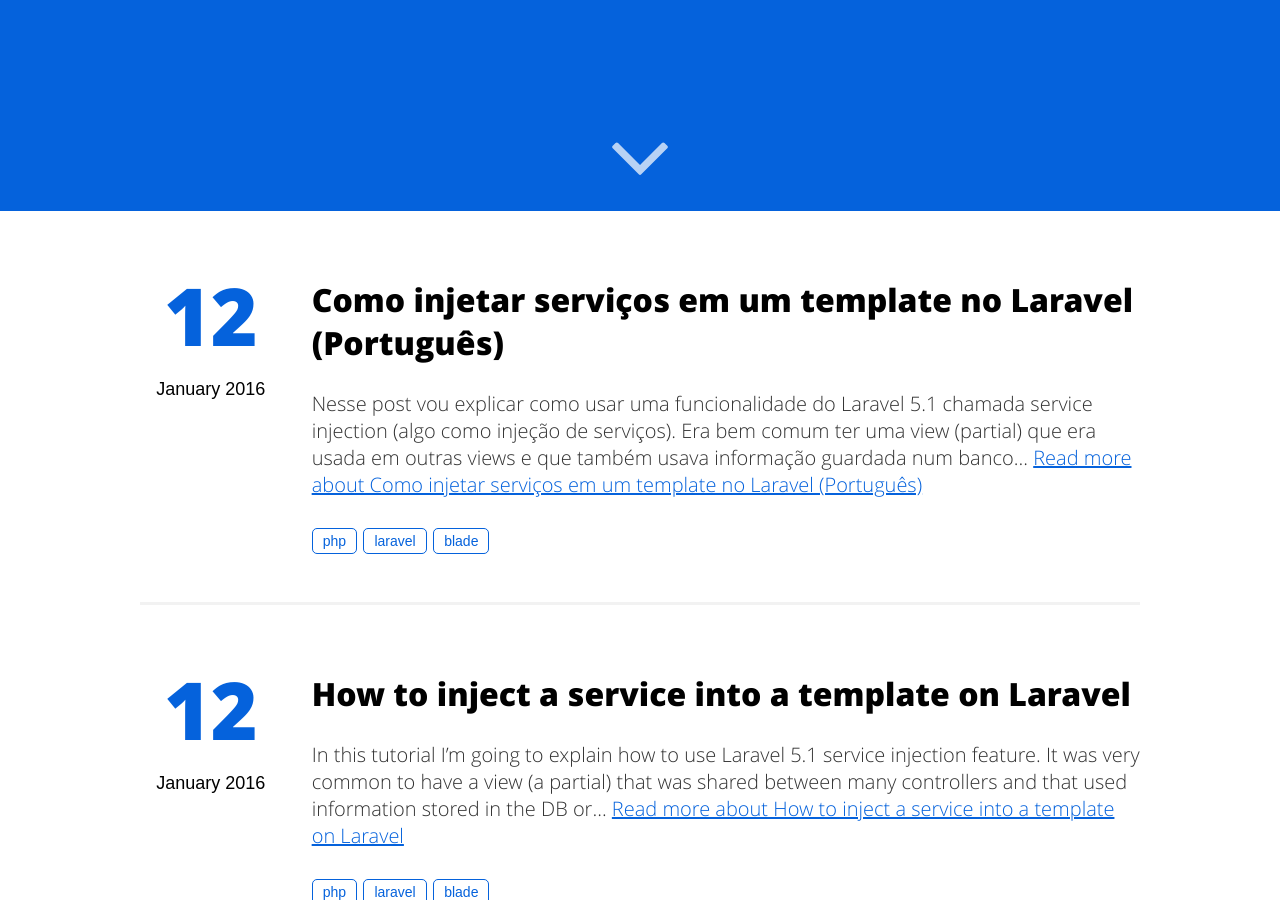
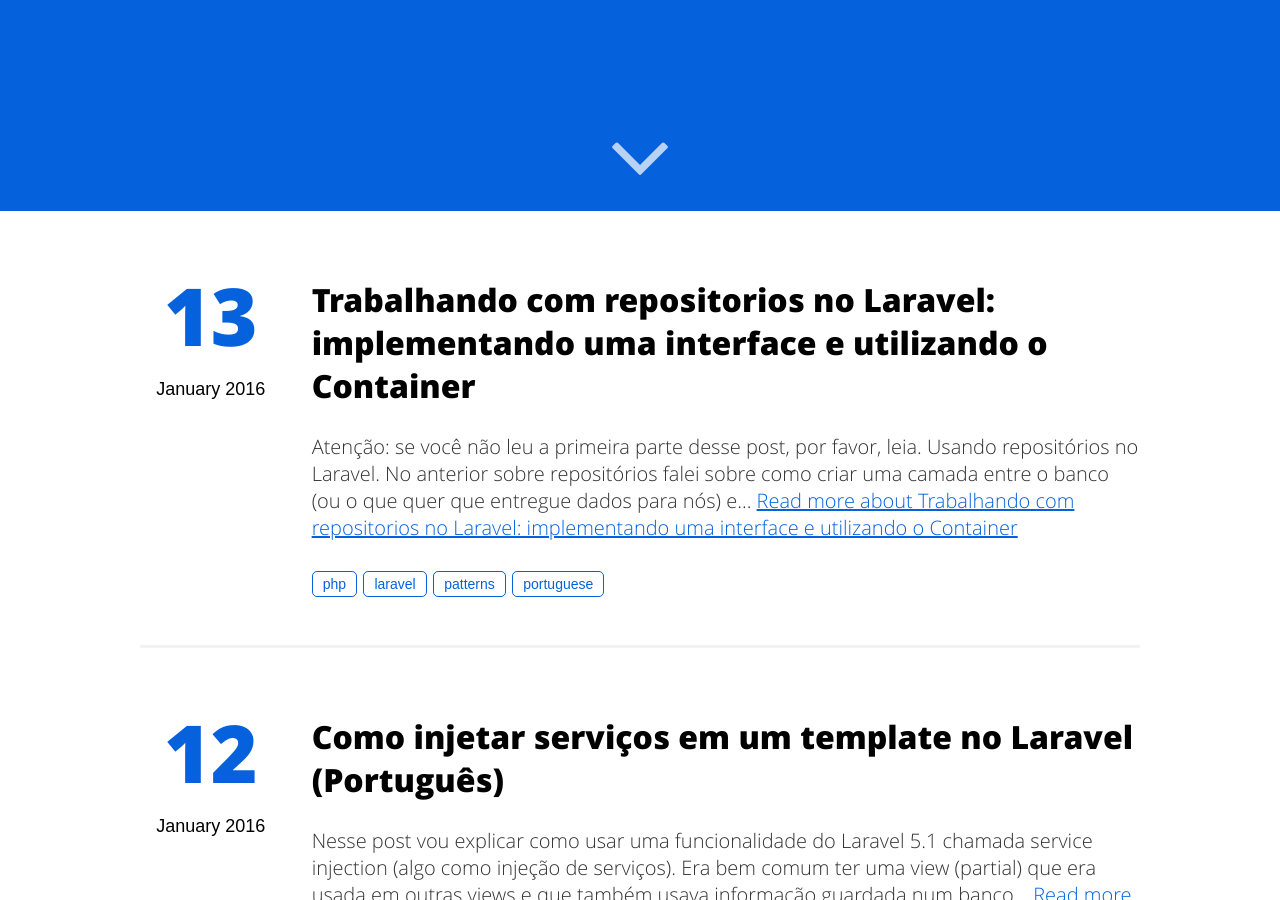
Before and after one commit to mateusjatenee/mateusjatenee.github.io, a Jekyll site: the page built from index.html, in a window 1280 px wide and 900 px high, scrolled down 689 px. Built offline with Jekyll 4.4.1, drawn with Linux system fonts in a browser that asks for light colours; Markdown is read by kramdown in place of the engine named in the settings; part of the change alters nothing that is shown.

Commit message:
new post!

````diff
--- a/_posts/2016-01-07-usando-repositorios-no-laravel-(portugues).md
+++ b/_posts/2016-01-07-usando-repositorios-no-laravel-(portugues).md
@@ -12,6 +12,7 @@ tags:
 categories:
 - php
 - laravel
+- "Repository Pattern"
 twitter_text:
 ---
 
@@ -77,17 +78,17 @@ use App\Repositories\PostRepository;
 
 class PostsController
 {
-	protected $post;
+        protected $post;
 
-	public function __construct(PostRepository $post)
-	{
-		$this->post = $post;
-	}
+        public function __construct(PostRepository $post)
+        {
+        	$this->post = $post;
+        }
 
-	public function show($slug)
-	{
-		return $this->post->findBy('slug', $slug);
-	}
+        public function show($slug)
+        {
+        	return $this->post->findBy('slug', $slug);
+        }
 }
 ?>
 ```
@@ -95,3 +96,5 @@ class PostsController
 Dê uma olhada no que fizemos: primeiro, nós injetamos o nosso repositório, ```PostRepository``` no construtor e depois, no método ```show``` nós simplesmente usamos um método do repositório para achar posts em que a coluna slug da tabela posts tem o valor de  ```$slug```. O código está centralizado, fácil de testar e fácil de manter.
 
 Espero que esse tutorial tenha ajudado alguém e mil desculas por quaisquer erros cometidos durante ele. :-)
+
+**[Parte 2 do post: implementando interfaces e usando o container do Laravel]({% post_url /_posts/2016-01-13-trabalhando-com-repositorios-no-laravel-implementando-uma-interface %})**
--- /dev/null
+++ b/_posts/2016-01-13-trabalhando-com-repositorios-no-laravel-implementando-uma-interface.md
@@ -0,0 +1,172 @@
+---
+layout: post
+title: "Trabalhando com repositorios no Laravel: implementando uma interface e utilizando o Container"
+date: 2016-01-13 04:16:49
+image: '/assets/img/posts/trabalhando-com-repositorios-no-laravel-implementando-uma-interface.png'
+description: "Nesse post fala-se sobre a implementação de interfaces e uso do Container do Laravel e conclui o post sobre o Repository Pattern"
+tags:
+- php
+- laravel
+- patterns
+- portuguese
+categories:
+- php
+- laravel
+- repository pattern
+twitter_text:
+---
+**Atenção: se você não leu a primeira parte desse post, por favor, leia. [Usando repositórios no Laravel]({% post_url /_posts/2016-01-07-usando-repositorios-no-laravel-(portugues) %}).**
+
+
+No [anterior sobre repositórios]({% post_url /_posts/2016-01-07-usando-repositorios-no-laravel-(portugues) %}) falei sobre como criar uma camada entre o banco (ou o que quer que entregue dados para nós) e os controllers. Para isso, usamos os seguintes exemplos: `app/Http/Controllers/PostsController.php`e `app/Repositories/PostRepository.php` - para ver os códigos, é só clicar no link do post ali em cima.
+No post mostrei como injetar a classe PostRepository, que é responsável por fazer as calls para o banco, no nosso `PostsController`. Isso nos ajudou a ter mais controle sobre as nossas queries etc. No entanto, isso não nos permite, por exemplo, flexibilidade na hora de trocar de ORM ou banco. Para isso, precisamos criar uma `Interface` - algo que funciona como um contrato, dizendo a uma classe quais métodos ela deve implementar sem definir como esses métodos serão tratados, [clique aqui para ler mais](http://php.net/manual/pt_BR/language.oop5.interfaces.php) -, fazer com que o Laravel saiba qual classe usar quando essa `Interface` for chamada e aí sim injetar ela no `controller`. Dessa forma, podemos fazer modificações sem ter que mexer no controller. Para isso, vamos primeiro criar a Interface. Você pode colocar o arquivo onde quiser, eu o colocarei em `app/Repositories/Contracts`.
+
+```php
+<?php
+// app/Repositories/Contracts/PostRepositoryInterface.php
+
+namespace App\Repositories\Contacts;
+
+interface PostRepositoryInterface
+{
+    public function find();
+
+    public function findBy($att, $column);
+}
+
+?>
+```
+
+Bem simples: dizemos quais métodos a classe que implementa a interface `PostRepositoryInterface` deve ter - ela **precisa** ter esses métodos, ou você receberá um erro.
+
+Agora, a gente tem que implementar essa interface no nosso `PostRepository`. Nosso antigo código era assim:
+
+```php
+<?php
+// app/Repositories/PostRepository.php
+namespace App\Repositories;
+
+use App\Post;
+
+class PostRepository
+{
+        protected $post;
+
+        public function __construct(Post $post)
+        {
+                $this->post = $post;
+        }
+
+        public function find($id)
+        {
+                return $this->post->find($id);
+        }
+
+        public function findBy($att, $column)
+        {
+                return $this->post->where($att, $column)
+        }
+}
+?>
+
+```
+
+Para implementar a nossa `PostRepositoryInterface`, basta usar o operador `implements` na declaração da classe. Temos, também, que importar a classe da interface. Fica assim:
+
+```php
+<?php
+// app/Repositories/PostRepository.php
+namespace App\Repositories;
+
+use App\Repositories\Contracts\PostRepositoryInterface;
+use App\Post;
+
+class PostRepository implements PostRepositoryInterface
+{
+        protected $post;
+
+        public function __construct(Post $post)
+        {
+                $this->post = $post;
+        }
+
+        public function find($id)
+        {
+                return $this->post->find($id);
+        }
+
+        public function findBy($att, $column)
+        {
+                return $this->post->where($att, $column)
+        }
+}
+?>
+
+```
+
+Muito simples! Agora, se você quisesse, poderia criar também outro repositório (usando doctrine, por exemplo) e chamá-lo de, sei lá, `PostRepositoryDoctrine` e também implementar essa interface. Dessa forma, teremos duas (ou mais) classes (repositórios) que implementam a mesma `PostRepositoryInterface`. Mas como nosso controller saberá qual repositório ele deve injetar? Simples: **ele não sabe**. Ao invés de injetarmos diretamente o nosso repositório, iremos injetar a interface e usaremos o [Service Container](https://laravel.com/docs/5.1/container) do Laravel para decidir qual repositório usar - ou melhor, fazer a ligação entre a interface e a classe que deve ser usada. Vamos, primeiramente, definir isso. Para isso, abra o arquivo `app/Providers/AppServiceProvider.php`. No método `register`, iremos ligar a interface ao repositório usando o método `bind`. Mais ou menos assim:
+
+```php
+<?php
+
+namespace App\Providers;
+
+use Illuminate\Support\ServiceProvider;
+
+class AppServiceProvider extends ServiceProvider
+{
+    /**
+     * Bootstrap any application services.
+     *
+     * @return void
+     */
+    public function boot()
+    {
+        //
+    }
+
+    /**
+     * Register any application services.
+     *
+     * @return void
+     */
+    public function register()
+    {
+        $this->app->bind('App\Repositories\Contracts\PostRepositoryInterface', 'App\Repositories\PostRepository');
+    }
+}
+?>
+```
+
+Nós basicamente dissemos ao Laravel que quando uma classe (no nosso caso, será o `PostController`) precisar da interface `PostRepositoryInterface`, o Laravel irá injetar a classe `PostRepository`. Obviamente, escrevemos também o namespace de cada uma das classes.
+
+Agora, de volta ao nosso `PostController`: iremos colocar a interface `PostRepositoryInterface` no construtor da classe e o Laravel irá "decidir" (conforme configuramos no `AppServiceProvider`) qual classe injetar, no nosso caso `PostRepository`.
+
+```php
+<?php
+// app/Http/Controllers/PostsController.php
+namespace App\Http\Controllers;
+
+// antigamente: use App\Repositories\PostRepository; agora não precisamos mais disso pois já definimos qual classe injetar quando necessitarmos da interface PostRepositoryInterface. Iremos importá-la e colocá-la no construtor - repare nas linhas 8 e 13
+use App\Repositories\Contracts\PostRepositoryInterface;
+
+class PostsController
+{
+        protected $post;
+
+        public function __construct(PostRepositoryInterface $post)
+        {
+        	$this->post = $post;
+        }
+
+        public function show($slug)
+        {
+        	return $this->post->findBy('slug', $slug);
+        }
+}
+?>
+```
+
+No final das contas, você acaba retornando uma coleção do Eloquent, então se você fosse trocar para outra ORM (Doctrine, por exemplo), ainda teria trabalho para ajeitar os métodos, já que você não mais retornaria os resultados da consulta ao banco como Eloquent. Muitos chamarão isso de overengineering e às vezes eu também considero.
+Conforme explicado no post interior, os repositórios acabam sendo apenas uma forma de organizar o código (uma camada de abstração) para quem usa o Eloquent. Se você realmente quer usar repositórios da forma "certa" (apesar de que você provavelmente nunca vai sair do Eloquent, eu nem vejo porquê), é melhor dar uma olhada em algo como - novamente - o Doctrine.
+Espero que eu tenha ajudado e quaisquer dúvidas favor deixar nos comentários. Se eu escrevi alguma besteira, seria legal também me corrigir :). Obrigado!
````
Also changed, not shown: assets/img/posts/trabalhando-com-repositorios-no-laravel-implementando-uma-interface.png (added), 1 other file.
